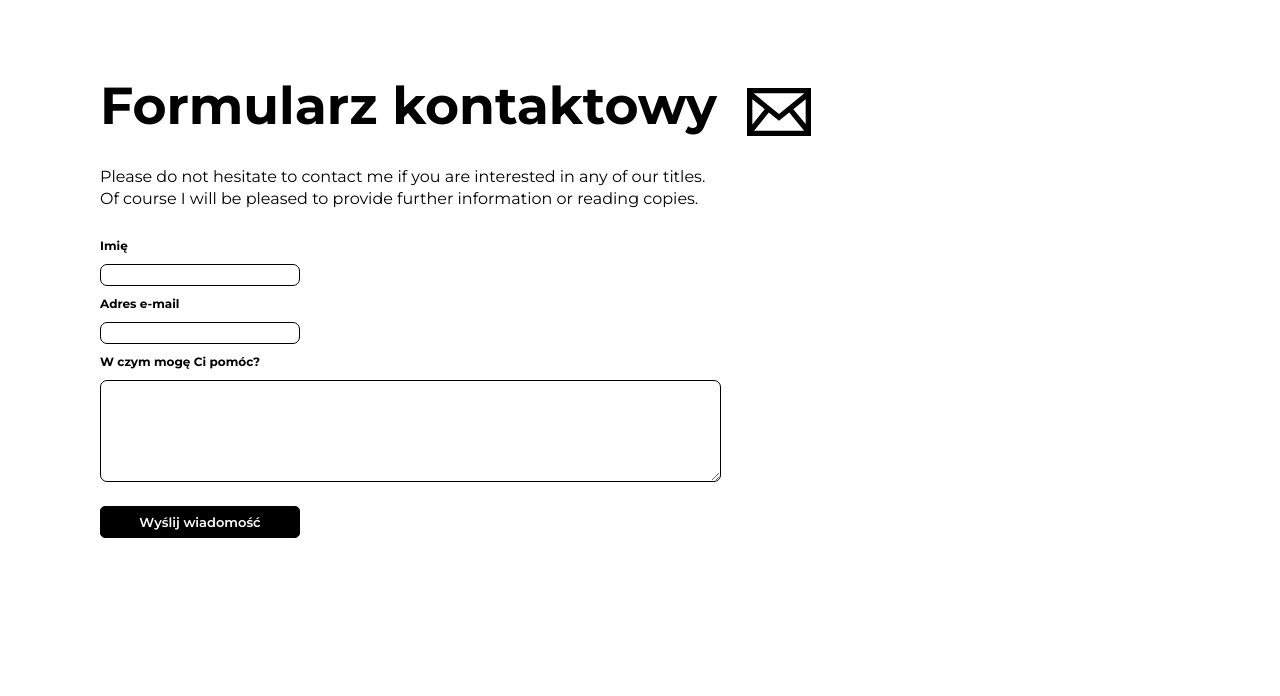
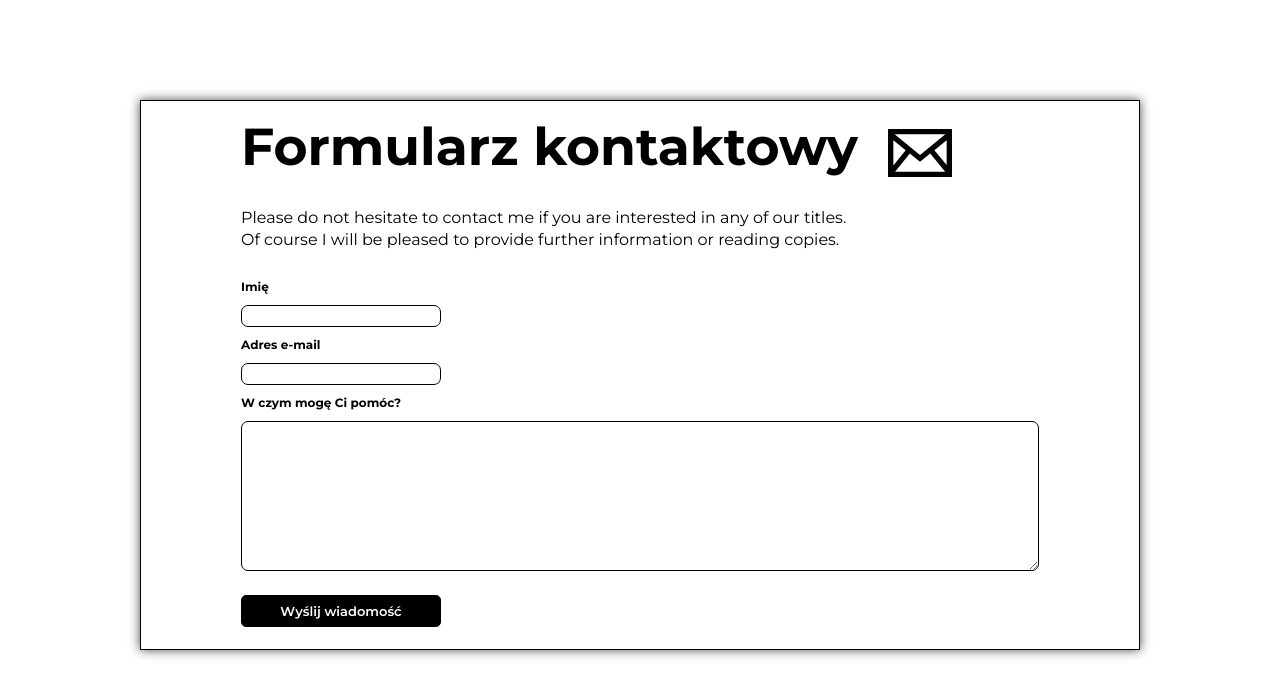
Before and after one commit to D1MK4-code/Dominika-Main, a plain HTML site: page index.html in a window 1280 px wide. Shown: the part 1336-2032 px from the top of the page. Before the commit the page ends 1981 px from the top, so only its background shows below. Drawn offline with nearby package versions, Linux system fonts and the light colour scheme.

Commit message:
added new textarea

```diff
--- a/contact.css
+++ b/contact.css
@@ -12,8 +12,19 @@ html{
 
 
 .contact-content-wrapper {
-    padding-top: 60px;
-    margin-bottom: 85px;
+    border: 1px solid #000;
+    /* margin-bottom: 85px;
+    margin-top: 100px;
+    margin-left: 10px; */
+    margin: 100px auto;
+    max-width: 1000px;
+    width: 90%;
+    box-shadow: 0 0 10px #000000b3;
+}
+
+.contact-form textarea {
+    width: 100%;
+    height: 15rem;
 }
 
 .contact-title-wrapper {
--- a/index.html
+++ b/index.html
@@ -11,6 +11,7 @@
     <link rel="stylesheet" href="style.css">
     <link rel="stylesheet" href="about.css">
     <link rel="stylesheet" href="contact.css">
+    <!-- <link rel="stylesheet" href="second-contact.css"> -->
     <link rel="stylesheet" href="https://unpkg.com/aos@next/dist/aos.css" />
     <link rel="stylesheet" href="https://cdnjs.cloudflare.com/ajax/libs/animate.css/4.0.0/animate.min.css" />
     <title>Dominika Napora</title>
@@ -106,7 +107,7 @@
                 <h3 class="in_form">Adres e-mail</h3>
                 <input type="email" id="email" name="email" class="in_form" required />
                 <h3 class="in_form">W czym mogę Ci pomóc?</h3>
-                <textarea id="message" name="message" class="in_form" rows="6" cols="75" required></textarea>
+                <textarea id="message" name="message" class="in_form" required></textarea>
                 </br>
                 <div class="spam-filtering">
                     <div data-netlify-recaptcha="true"></div>
@@ -115,6 +116,33 @@
             </form>
         </div>
     </section>
+
+    <!-- Second contact -->
+
+    <!-- <div class="contact-form" id="contact" data-aos="fade-right">
+        <h1>Contact Us</h1>
+        <div class="txtb">
+            <label>Full Name :</label>
+            <input type="text" name="" value="" placeholder="Enter Your Name">
+        </div>
+
+        <div class="txtb">
+            <label>Email :</label>
+            <input type="email" name="" value="" placeholder="Enter Your Email">
+        </div>
+
+        <div class="txtb">
+            <label>Phone Number :</label>
+            <input type="text" name="" value="" placeholder="Enter Your Phone Number">
+        </div>
+
+        <div class="txtb">
+            <label>Message :</label>
+            <textarea></textarea>
+        </div>
+        <a class="btn">Send</a>
+    </div> -->
+
     <script src="https://unpkg.com/aos@next/dist/aos.js"></script>
     <script>
         AOS.init();
--- /dev/null
+++ b/second-contact.css
@@ -0,0 +1,55 @@
+body{
+  margin: 0;
+  padding: 0;
+}
+.contact-form{
+  width: 85%;
+  max-width: 600px;
+  background: #f1f1f1;
+  position: relative;
+  top: -100px;
+  left: 30%;
+  transform: translate(-50%,-50%);
+  padding: 30px 40px;
+  box-sizing: border-box;
+  border-radius: 8px;
+  text-align: center;
+  box-shadow: 0 0 10px #000000b3;
+  font-family: "Montserrat",sans-serif;
+  margin-top: 400px;
+}
+.contact-form h1{
+  margin-top: 0;
+  font-weight: 200;
+}
+.txtb{
+  border:1px solid gray;
+  margin: 8px 0;
+  padding: 12px 18px;
+  border-radius: 8px;
+}
+.txtb label{
+  display: block;
+  text-align: left;
+  color: #333;
+  text-transform: uppercase;
+  font-size: 14px;
+}
+.txtb input,.txtb textarea{
+  width: 100%;
+  border: none;
+  background: none;
+  outline: none;
+  font-size: 18px;
+  margin-top: 6px;
+}
+.btn{
+  display: inline-block;
+  background: #9b59b6;
+  padding: 14px 0;
+  color: white;
+  text-transform: uppercase;
+  cursor: pointer;
+  margin-top: 8px;
+  width: 100%;
+}
```
